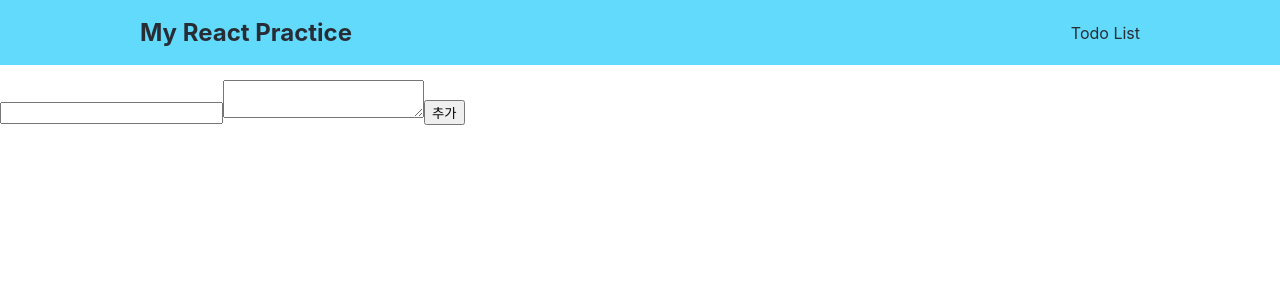
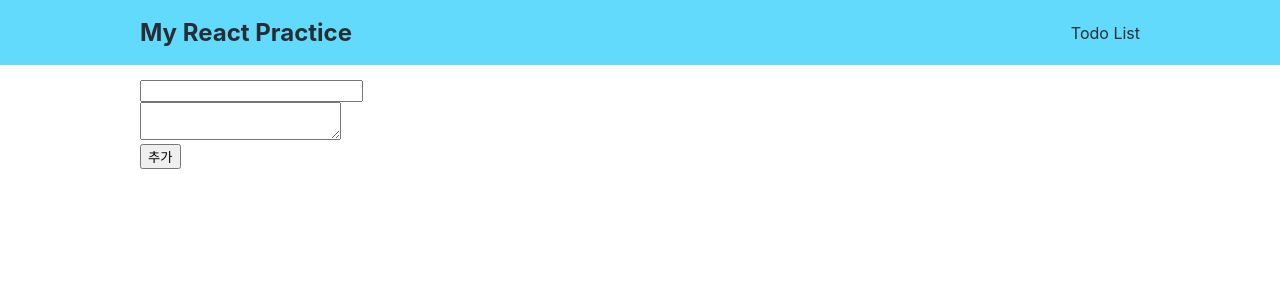
Before and after one commit to devDohyun/react-practice, a React app: page /todo-list in a window 1280 px wide. Shown: the top 300 px of the page. Built offline with nearby package versions, Linux system fonts and the light colour scheme; a web font is replaced by a local one.

Commit message:
updated dom

```diff
--- a/src/components/Todo/Form/index.js
+++ b/src/components/Todo/Form/index.js
@@ -28,9 +28,15 @@ const Form = props => {
 
     return (
         <form onSubmit={onSubmit}>
-            <input type="text" onInput={e => onInput(e, 'title')} value={formContent.title} />
-            <textarea onInput={e => onInput(e, 'content')} value={formContent.content}></textarea>
-            <button type="submit">추가</button>
+            <div>
+                <input type="text" onInput={e => onInput(e, 'title')} value={formContent.title} />
+            </div>
+            <div>
+                <textarea onInput={e => onInput(e, 'content')} value={formContent.content}></textarea>
+            </div>
+            <div>
+                <button type="submit">추가</button>
+            </div>
         </form>
     )
 }
--- a/src/styles/index.scss
+++ b/src/styles/index.scss
@@ -16,5 +16,11 @@ html, body {
 
 // components
 .page-container {
+    width: 100%;
+    height: 100%;
+    max-width: 1000px;
+
+    margin: 0 auto;
+
     padding-top: $navigation_height + 15px;
 }
```
